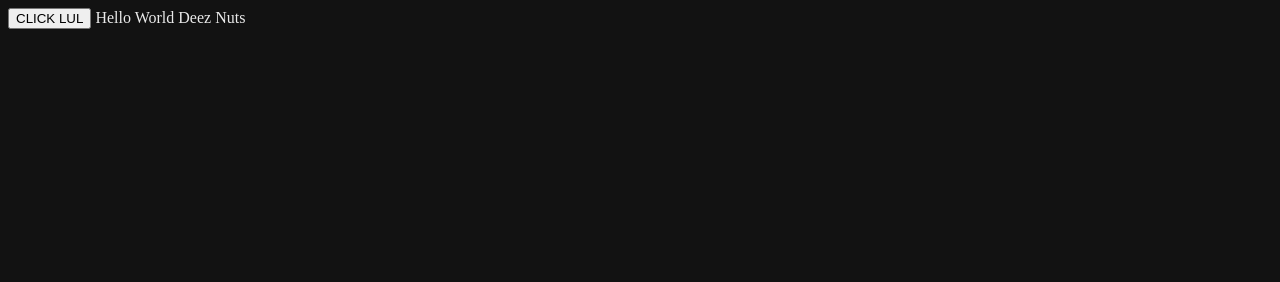
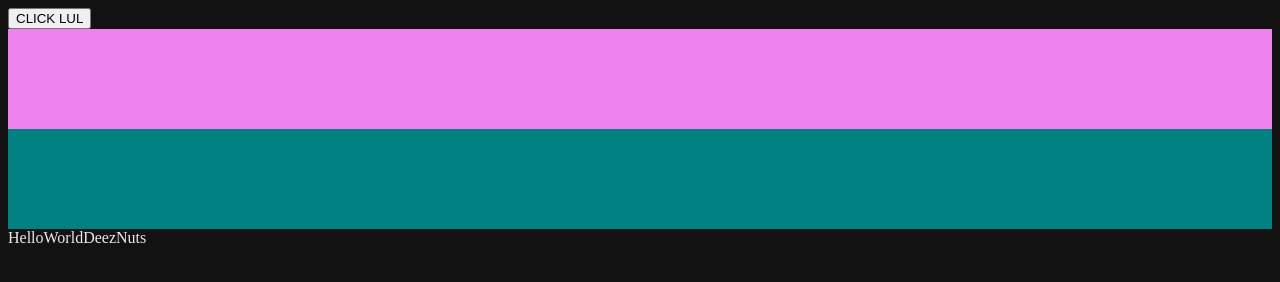
Before and after one commit to dolanske/curry.ts, a website built with Vite: page index.html in a window 1280 px wide. Both pictures are taken after a click on the button "CLICK LUL". Built offline with nearby package versions, Linux system fonts and the light colour scheme.

Commit message:
Implement $.teleport

```diff
--- a/index.html
+++ b/index.html
@@ -10,15 +10,30 @@
         background-color: #121212;
         color: rgb(234, 234, 234);
       }
+
+      .old {
+        height: 100px;
+        background-color: violet;
+      }
+
+      .new {
+        height: 100px;
+        background-color: teal;
+      }
     </style>
   </head>
   <body>
     <div id="app">
       <button data-title="cum" id="bruh">CLICK LUL</button>
-      <span class="cum nice">Hello</span>
-      <span class="cum">World</span>
-      <span>Deez</span>
-      <span>Nuts</span>
+
+      <div class="old">
+        <span class="cum nice">Hello</span>
+        <span class="cum">World</span>
+        <span>Deez</span>
+        <span>Nuts</span>
+      </div>
+
+      <div class="new"></div>
     </div>
     <script type="module" src="/src/index.ts"></script>
   </body>
--- a/src/curry/index.ts
+++ b/src/curry/index.ts
@@ -28,6 +28,7 @@ import { _children, Children } from "./modules/children"
 import { _show, _hide, _toggle, Visibility } from "./modules/visibility"
 import { _setAttr, SetAttr, _getAttr, GetAttr } from "./modules/attr"
 import { _filter, Filter } from "./modules/filter"
+import { _teleport, Teleport } from "./modules/teleport"
 
 export interface Curry {
   nodes: Node[]
@@ -38,6 +39,7 @@ export interface Curry {
   hasClass: ClassCheck
   asyncEach: AsyncEach
   children: Children
+  teleport: Teleport
   toggle: Visibility
   show: Visibility
   hide: Visibility
@@ -92,6 +94,7 @@ export class Curry implements Curry {
     this.tglClass = _tglClass.bind(this)
     this.children = _children.bind(this)
     this.hasClass = _hasClass.bind(this)
+    this.teleport = _teleport.bind(this)
     this.setAttr = _setAttr.bind(this)
     this.getAttr = _getAttr.bind(this)
     this.filter = _filter.bind(this)
--- a/src/curry/modules/_key.ts
+++ b/src/curry/modules/_key.ts
@@ -1 +1 @@
-// functions related to key events
+// functions related to keypress events
--- a/src/curry/modules/_move.ts
+++ /dev/null
@@ -1,2 +0,0 @@
-// move element to selected element
-// destination.appendChild(source)
--- /dev/null
+++ b/src/curry/modules/teleport.ts
@@ -0,0 +1,16 @@
+import { Curry } from ".."
+
+export type Teleport = (this: Curry, destination: Element | string) => Curry
+
+export const _teleport: Teleport = function (this, destination) {
+  const teleportTo =
+    typeof destination === "string"
+      ? document.querySelector(destination)
+      : destination
+
+  this.nodes.forEach((node) => {
+    teleportTo?.appendChild(node)
+  })
+
+  return this
+}
--- a/src/index.ts
+++ b/src/index.ts
@@ -1 +1,5 @@
 import { $ } from "./curry"
+
+$("button").click(function () {
+  $("span").teleport("#app")
+})
```
